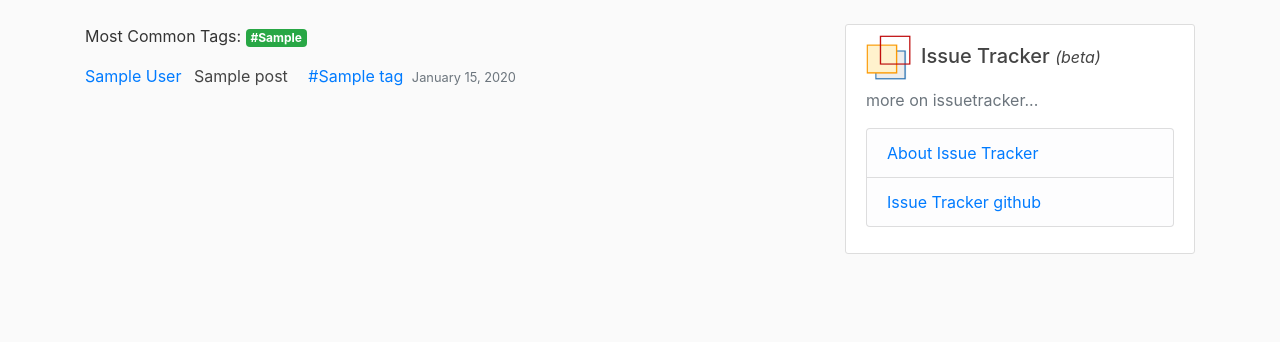
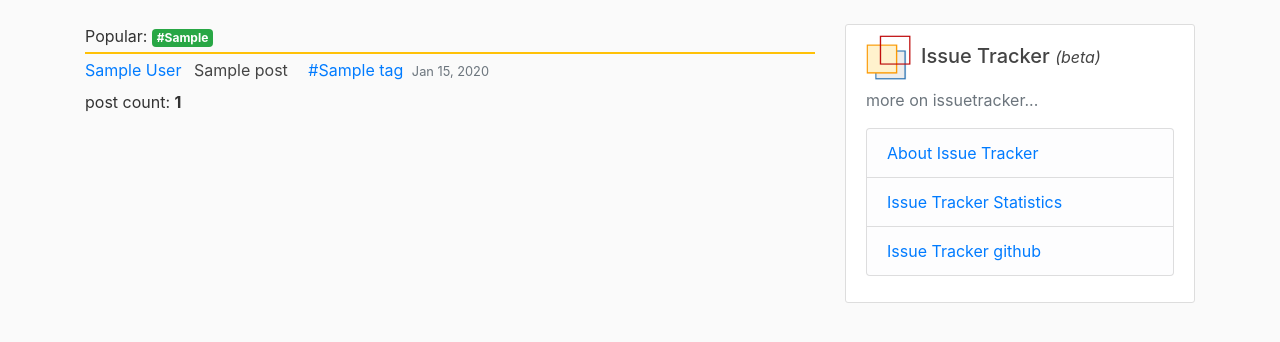
Before and after one commit to iburn78/issuetracker_v01, a Django app: template blog/templates/blog/post_compact_list.html in a window 1280 px wide. Shown: the part 56-398 px from the top of the page. Run offline with Django 3.2, Linux system fonts and the light colour scheme; the template is opened without the code that fills it: most values are stand-ins (such as "Sample title", 1, 10 or a date in 2020); some libraries are stand-ins or nearby versions.

Commit message:
style revised

```diff
--- a/blog/static/blog/issuetracker_style.css
+++ b/blog/static/blog/issuetracker_style.css
@@ -1,22 +1,21 @@
 [class*="col-"] {
-  /* declare for grid system
+  /*
   background-color: rgba(255, 255, 255, 0);
   */
 }
 
-@media(min-width:767px){   /* for screen larger than sm (mobile) */
+/* for screen larger than sm (mobile) */
+@media(min-width:767px){
   .row > img{
     margin-left: 7.5px;
   }
 }
 
-@media(max-width:767px){   /* for screen sm or smaller */
-  .row > img{
-  }
+/* for screen sm or smaller */
+@media(max-width:767px){
 }
 
 .list_indent {
-        padding-left: 1.5em;
-        text-indent:-1.5em;
-        color: blue;
+  padding-left: 1.5em;
+  text-indent:-1.5em;
 }
--- a/blog/templates/blog/base.html
+++ b/blog/templates/blog/base.html
@@ -11,6 +11,8 @@
       <link rel="stylesheet" type="text/css" href="{% static 'blog/main.css' %}">
       <link rel="stylesheet" href="{% static 'blog/tagsinput.css' %}" />
       <link rel="stylesheet" href="{% static 'blog/issuetracker_style.css' %}" />
+
+    	<!-- Website title and logo -->
 		  <title> Issue Tracker</title>
 		  <link rel="icon" href="{% static 'blog/IssueTracker_Logo.png' %}">
     </head>
@@ -37,7 +39,6 @@
                        <a class="nav-item nav-link" href="{% url 'login' %}">Login</a>
                        <a class="nav-item nav-link" href="{% url 'register' %}">Register</a>
 		               {% endif %}
-
                 </div>
               </div>
             </div>
@@ -62,6 +63,7 @@
                 <p class='text-muted'> more on issuetracker...
                   <ul class="list-group">
                     <li class="list-group-item list-group-item-light"><a href="{% url 'blog-about' %}">About Issue Tracker</a></li>
+                    <li class="list-group-item list-group-item-light"><a href="{% url 'website-stats' %}">Issue Tracker Statistics</a></li>
                     <li class="list-group-item list-group-item-light"><a href="https://github.com/iburn78/issuetracker" target="_blank">Issue Tracker github</a></li>
                   </ul>
                 </p>
@@ -79,6 +81,7 @@
     <script>
     $("#post-form").submit(function(e){
         e.preventDefault();
-        });</script>
+        });
+    </script>
     </body>
 </html>
--- a/blog/templates/blog/post_compact_list.html
+++ b/blog/templates/blog/post_compact_list.html
@@ -1,21 +1,24 @@
 {% extends "blog/base.html" %}
 {% block content %}
-			<p>Most Common Tags:
+	<div>Popular:
         {% for mt in common_tags %}
-                <a href="{% url 'tagged-posts' mt.id %}" class="badge badge-success">#{{mt}}</a>
-			{% endfor %}</p>
+            <a href="{% url 'tag-post-list' mt.id %}" class="badge badge-success">#{{mt}}</a>
+		{% endfor %}
+		<div class="border-top border-warning mt-1"> </div>
+		<div class="border-top border-warning mb-1"> </div>
+	</div>
     {% for post in posts %}
     	<div class="list_indent">
-              <a class="mr-2" href="{% url 'user-posts' post.author.username %}">{{ post.author }}</a>
+            <a class="mr-2" href="{% url 'user-post-list' post.author.username %}">{{ post.author }}</a>
 	    	<a class="article-title mt-2 mb-2 mr-3" href="{% url 'post-detail' post.id %}">{{ post.title }}</a>
 			{% for tag in post.tags.all %}
-				<a href="{% url 'tagged-posts' tag.id %}" class="mr-1 mt-1">#{{ tag }}</a>
+				<a href="{% url 'tag-post-list' tag.id %}" class="mr-1 mt-1">#{{ tag }}</a>
             {% endfor %}
-              <small class="text-muted"> {{ post.date_posted|date:"F d, Y" }}</small>
+            <small class="text-muted"> {{ post.date_posted|date:"M d, Y" }}</small>
             <br/>
 		</div>
     {% endfor %}
-                <br/>
+	<div class="mt-2 mb-2">post count: <b>{{ total_num }}</b></div>
 	{% if is_paginated %}
         {% if page_obj.has_previous %}
 	        <a class="btn btn-outline-info mb-4" href="?page=1">First</a>
--- a/blog/templates/blog/post_form.html
+++ b/blog/templates/blog/post_form.html
@@ -5,11 +5,11 @@
 	<form method="POST" enctype="multipart/form-data">
 	    {% csrf_token %}
 	    <fieldset class ="form-group">
-		<legend class="border-bottom mb-4">New Post / Update Post</legend>
-		{{ form | crispy }}
+			<legend class="border-bottom mb-4">New Post / Update Post</legend>
+			{{ form | crispy }}
 	    </fieldset>
 	    <div class="from-group">
-		<button class="btn btn-outline-info" type="submit">Post</button>
+			<button class="btn btn-outline-info" type="submit">Post</button>
 	    </div>
 	</form>
     </div>
--- a/blog/urls.py
+++ b/blog/urls.py
@@ -9,6 +9,8 @@ from .views import (
         UserPostListView,
         TaggedPostListView,
         PostCompactListView,
+        PostCompact_UserListView,
+        PostCompact_TagListView,
         )
 from . import views
 
@@ -22,4 +24,7 @@ urlpatterns = [
     path('about/', views.about, name='blog-about'),
     path('tag/<int:pk>', TaggedPostListView.as_view(), name='tagged-posts'),
     path('list/', PostCompactListView.as_view(), name='post-compact-list'),
+    path('user_list/<str:username>', PostCompact_UserListView.as_view(), name='user-post-list'),
+    path('tag_list/<int:pk>', PostCompact_TagListView.as_view(), name='tag-post-list'),
+    path('dashboard/', views.dashboard_view, name='website-stats'),
 ]
--- a/req.txt
+++ b/req.txt
@@ -8,6 +8,7 @@ django-crispy-forms==1.7.2
 django-disqus==0.5
 django-storages==1.7.1
 django-tagging==0.4.6
+django-taggit==1.2.0
 docutils==0.14
 idna==2.8
 jmespath==0.9.4
```
Also changed, not shown: blog/static/blog/tagsinput.css (+2 -5 lines), blog/templates/blog/about.html (+5 -7 lines), blog/templates/blog/home.html (+7 -5 lines), blog/templates/blog/post_detail.html (+6 -5 lines), blog/templates/blog/tag_posts.html (+6 -4 lines), blog/templates/blog/user_posts.html (+6 -4 lines), blog/templates/blog/web_stats.html (added, +7 -0 lines), blog/views.py (+32 -6 lines), blog/templates/blog/post_confirm_delete.html (indentation only). Lines whose indentation alone changed are shown as unchanged.
